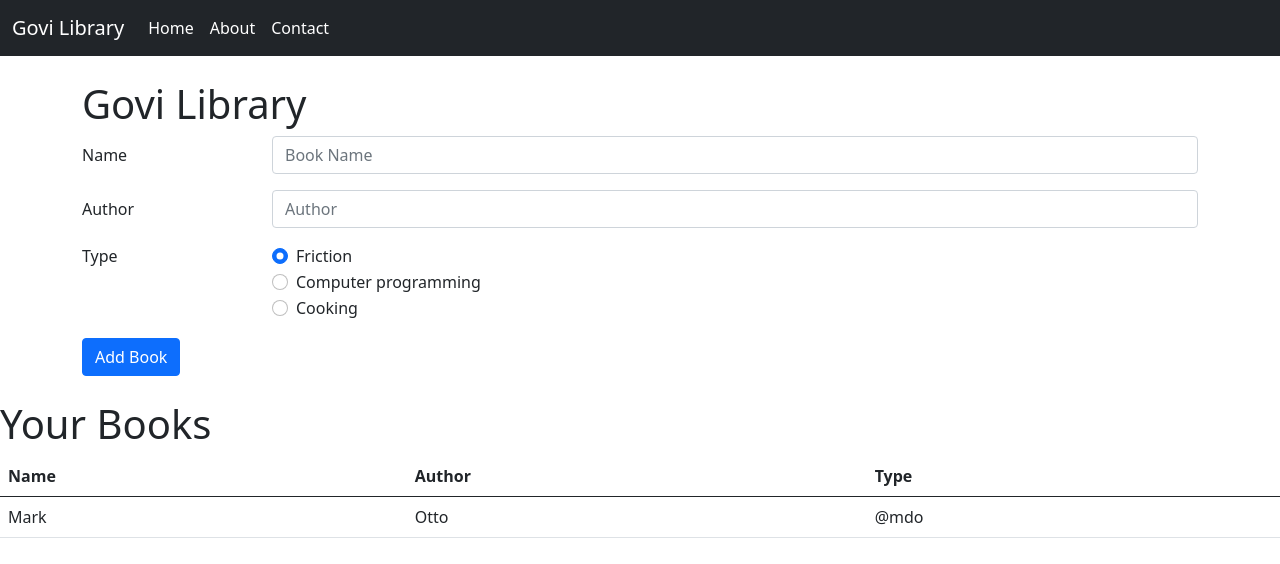
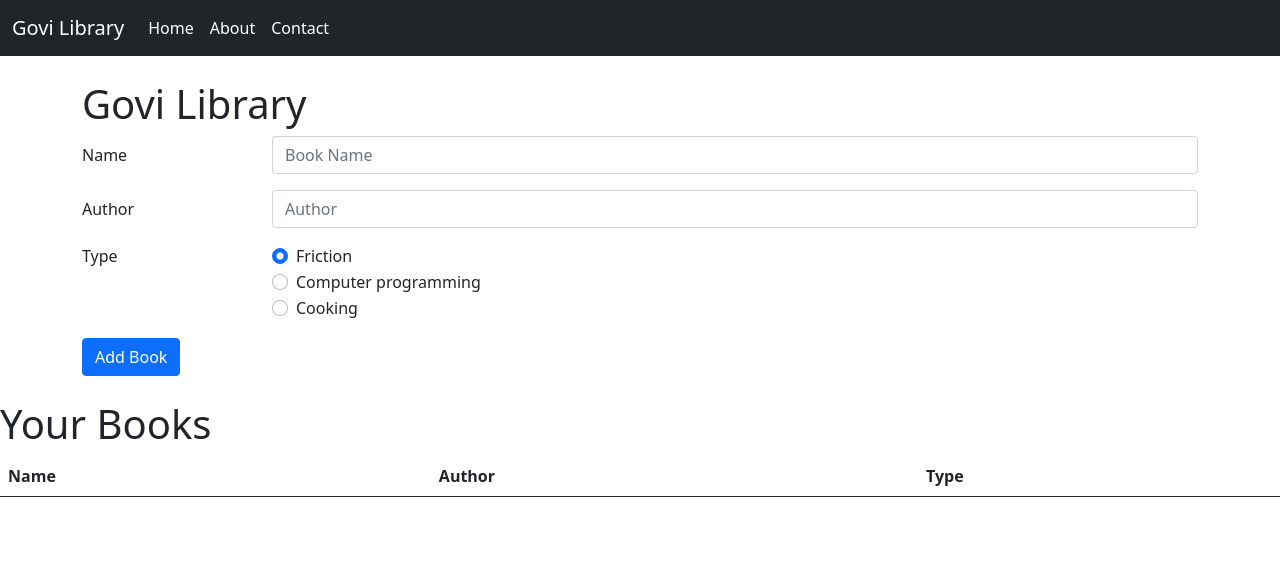
Before and after one commit to Govi2020/js-book-library, a website: page index.html in a window 1280 px wide. Drawn offline with nearby package versions, Linux system fonts and the light colour scheme.

Commit message:
updated the table

```diff
--- a/index.html
+++ b/index.html
@@ -91,15 +91,12 @@
         </tr>
       </thead>
       <tbody id="tb">
-        <tr>
-          <td>Mark</td>
-          <td>Otto</td>
-          <td>@mdo</td>
-        </tr>
       </tbody>
     </table>
   </div>
-  <script src="https://cdn.jsdelivr.net/npm/bootstrap@5.0.0-beta3/dist/js/bootstrap.bundle.min.js" integrity="sha384-JEW9xMcG8R+pH31jmWH6WWP0WintQrMb4s7ZOdauHnUtxwoG2vI5DkLtS3qm9Ekf" crossorigin="anonymous"></script>
+  <script src="https://cdn.jsdelivr.net/npm/bootstrap@5.0.0-beta3/dist/js/bootstrap.bundle.min.js"
+    integrity="sha384-JEW9xMcG8R+pH31jmWH6WWP0WintQrMb4s7ZOdauHnUtxwoG2vI5DkLtS3qm9Ekf" crossorigin="anonymous">
+  </script>
 </body>
 
 </html>
```
Lines whose indentation alone changed are shown as unchanged.
